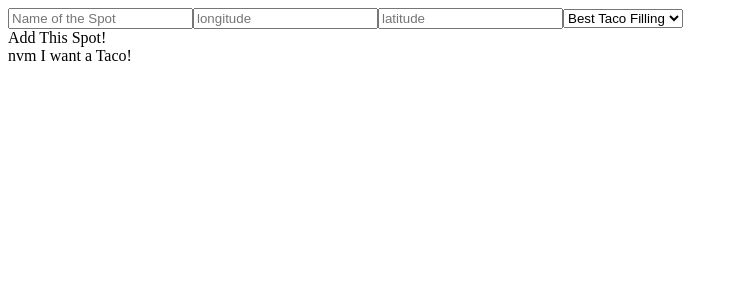
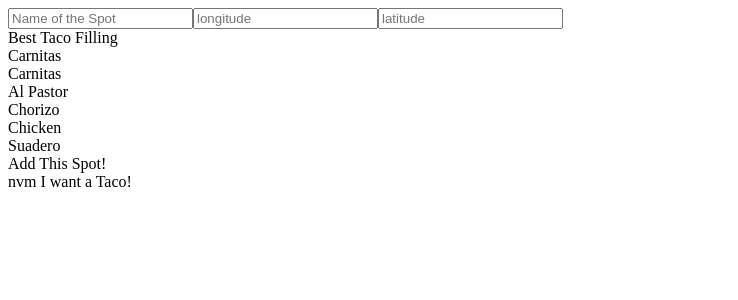
Before and after one commit to swinnik/Dollar-Taco, a React app: page / in a window 1280 px wide. Both pictures are taken after a click on the element "New Taco Spot?". Shown: the top 300 px of the page, without its empty margins (0-738 px from the left). Built offline with nearby package versions, Linux system fonts and the light colour scheme; no server answers; the HTML template or start-up script is replaced by a standard one.

Commit message:
beginning best filling dropdown modal

```diff
--- /dev/null
+++ b/client/src/components/NewTacoComps/BestFilling.jsx
@@ -0,0 +1,15 @@
+import React from "react";
+
+export default function BestFilling() {
+  return (
+    <div onChange={(e) => selectFilling(e)}>
+      <div value="Best Taco Flavor">Best Taco Filling</div>
+      <div value="Carnitas">Carnitas</div>
+      <div value="Carne Asada">Carnitas</div>
+      <div value="Al Pastor">Al Pastor</div>
+      <div value="Chorizo">Chorizo</div>
+      <div value="Chicken">Chicken</div>
+      <div value="Suadero">Suadero</div>
+    </div>
+  );
+}
--- a/client/src/components/NewTacoComps/NewTacoPage.jsx
+++ b/client/src/components/NewTacoComps/NewTacoPage.jsx
@@ -1,5 +1,6 @@
 import React from "react";
 import axios from "axios";
+import BestFilling from "./BestFilling";
 
 const { useState, useEffect } = React;
 
@@ -85,16 +86,8 @@ export default function NewTacoPage({ changePage }) {
           value={tacoDetails.latitude}
           onChange={(e) => handleInputChange(e)}
         />
-        <select onChange={(e) => selectFilling(e)}>
-          <option value="Best Taco Flavor">Best Taco Filling</option>
-          <option value="Carnitas">Carnitas</option>
-          <option value="Carne Asada">Carnitas</option>
-          <option value="Al Pastor">Al Pastor</option>
-          <option value="Chorizo">Chorizo</option>
-          <option value="Chicken">Chicken</option>
-          <option value="Suadero">Suadero</option>
-        </select>
       </div>
+      <BestFilling />
       <div
         className="big-button"
         name="front-page"
```
Also changed, not shown: 1 other file (tests, documents, lock files or other folders).
